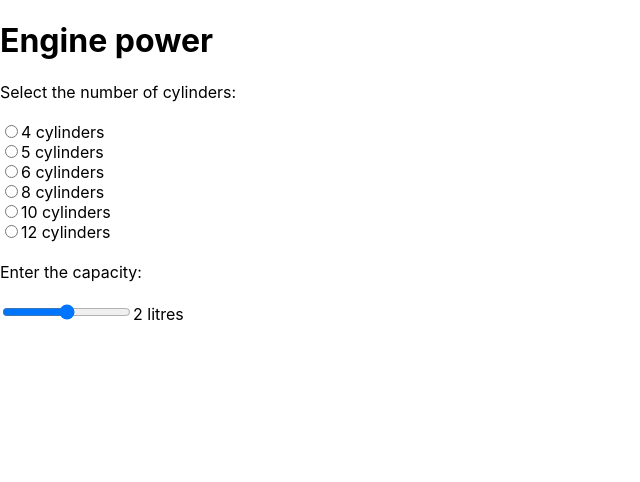
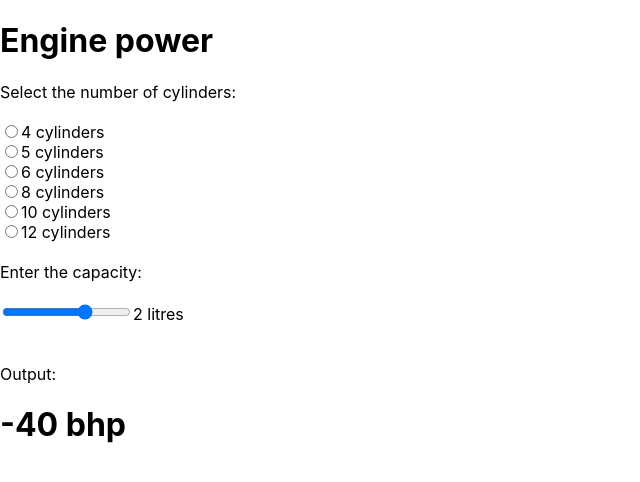
Before and after one commit to FrankieBoye/engine_power, a React (Create React App) app: page / in a window 1280 px wide. Shown: the top 482 px of the page, without its empty margins (0-640 px from the left). Built offline with nearby package versions, Linux system fonts and the light colour scheme.

Commit message:
created output file

```diff
--- a/src/App.js
+++ b/src/App.js
@@ -1,6 +1,7 @@
 import React, { Component } from 'react'
 import Cylinders from './Cylinders'
 import Capacity from './Capacity'
+import Output from './Output'
 
 class App extends Component {
   constructor(props) {
@@ -44,6 +45,14 @@ class App extends Component {
         capacity={this.state.capacity}
         cylinderOption={this.state.cylinderOption}
         onCapacityChange={this.handleCapacityChange} />
+        <br>
+        </br>
+        <br>
+        </br>
+        Output:
+        <Output
+        capacity={this.state.capacity}
+        cylinderOption={this.state.cylinderOption}/>
       </div>
     )
   }
--- a/src/Capacity.js
+++ b/src/Capacity.js
@@ -17,15 +17,15 @@ class Capacity extends Component {
   let input;
 
   if(cylinderOption<6){
-    input = <input id="capinp" type="range" min="1" max="3" step="0.1" defaultValue="2" onInput={this.onInput.bind(this)}/>
+    input = <input id="capinp" type="range" min="1" max="2.5" step="0.1" defaultValue="2" onInput={this.onInput.bind(this)}/>
   } else if(cylinderOption==6){
-    input = <input id="capinp" type="range" min="2" max="4" step="0.1" defaultValue="3" onInput={this.onInput.bind(this)}/>
+    input = <input id="capinp" type="range" min="2.5" max="4" step="0.1" defaultValue="3" onInput={this.onInput.bind(this)}/>
   } else if(cylinderOption==8){
-    input = <input id="capinp" type="range" min="3" max="8" step="0.1" defaultValue="5" onInput={this.onInput.bind(this)}/>
+    input = <input id="capinp" type="range" min="4" max="8" step="0.1" defaultValue="5" onInput={this.onInput.bind(this)}/>
   } else if(cylinderOption==10){
     input = <input id="capinp" type="range" min="5" max="8" step="0.1" defaultValue="7" onInput={this.onInput.bind(this)}/>
   } else {
-    input = <input id="capinp" type="range" min="3" max="7" step="0.1" defaultValue="5" onInput={this.onInput.bind(this)}/>
+    input = <input id="capinp" type="range" min="5" max="7" step="0.1" defaultValue="5" onInput={this.onInput.bind(this)}/>
   }
 
    return (
--- /dev/null
+++ b/src/Output.js
@@ -0,0 +1,24 @@
+import React, { Component } from 'react'
+
+class Output extends React.Component {
+  render() {
+  const {capacity} = this.props;
+  const {cylinderOption} = this.props;
+
+    if(cylinderOption==4){
+      return <h1>{(((cylinderOption*50))/2 * capacity).toFixed(0)} bhp</h1>;
+    } else if (cylinderOption==5){
+    return <h1>{(((cylinderOption*40)-40)/2 * capacity).toFixed(0)} bhp</h1>;
+    } else if (cylinderOption==6){
+    return <h1>{(((cylinderOption*36)-40)/2 * capacity).toFixed(0)} bhp</h1>;
+    } else if (cylinderOption==8){
+    return <h1>{(((cylinderOption*26)-40)/2 * capacity).toFixed(0)} bhp</h1>;
+    } else if (cylinderOption==10){
+    return <h1>{(((cylinderOption*24)-40)/2 * capacity).toFixed(0)} bhp</h1>;
+    } else {
+    return <h1>{(((cylinderOption*18)-40)/2 * capacity).toFixed(0)} bhp</h1>;
+    }
+  }
+}
+
+export default Output
```
